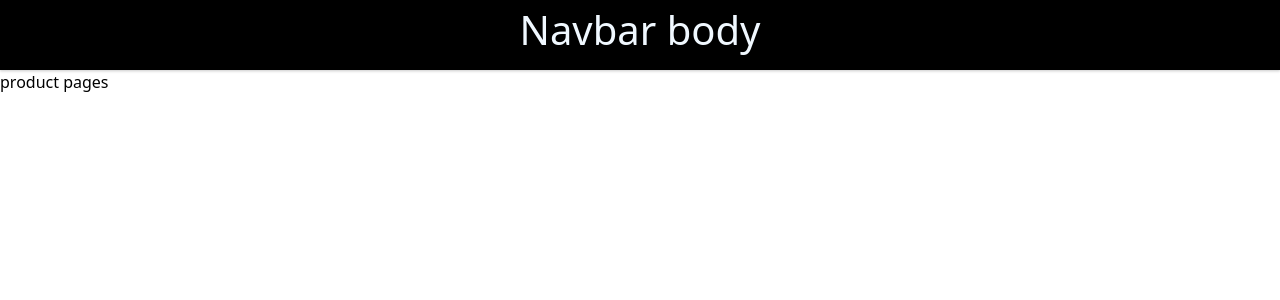
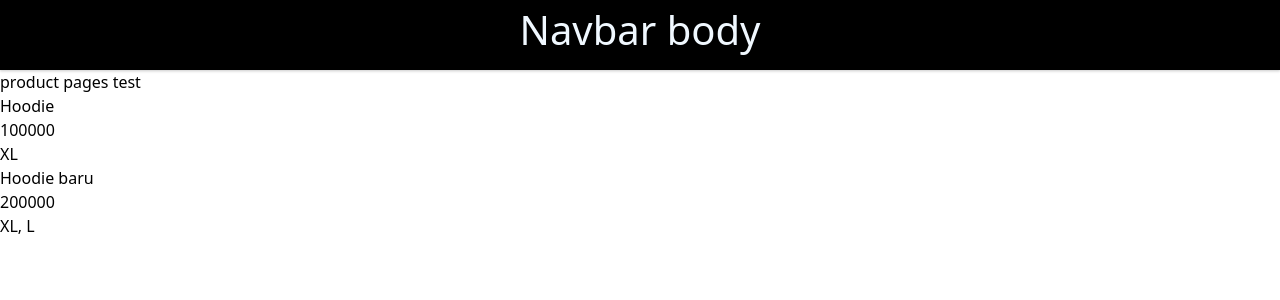
Before and after one commit to ihyaulumuddin044/bonjour_NextJS, a Next.js app: page /products in a window 1280 px wide. Before the commit this address had no page. Shown: the top 300 px of the page. Built offline with nearby package versions, Linux system fonts and the light colour scheme.

Commit message:
firebase confige

```diff
--- a/package.json
+++ b/package.json
@@ -14,6 +14,7 @@
     "@types/react-dom": "18.3.1",
     "eslint": "9.14.0",
     "eslint-config-next": "15.0.2",
+    "firebase": "^11.0.1",
     "next": "15.0.2",
     "react": "18.3.1",
     "react-dom": "18.3.1",
--- a/src/componets/layouts/AppShell/index.tsx
+++ b/src/componets/layouts/AppShell/index.tsx
@@ -4,7 +4,7 @@ import NavbarBody from "../Navbar";
 type AppShellProps = {
   children: React.ReactNode,
 }
-const navbarDesible = ['/auth/login', "/auth/register"]
+const navbarDesible = ['/auth/login', "/auth/register", "/404"]
 
 const AppShell = (props: AppShellProps) => {
   const { children } = props;
--- /dev/null
+++ b/src/pages/404.tsx
@@ -0,0 +1,10 @@
+import Error from "@/styles/error.module.scss"
+const CustomErrorPage = () => {
+    return (
+        <div>
+            <h1 className={Error.error}>404 | page tidak tersedia</h1>
+        </div>
+    )
+}
+
+export default CustomErrorPage
--- /dev/null
+++ b/src/pages/api/productApi.ts
@@ -0,0 +1,35 @@
+// Next.js API route support: https://nextjs.org/docs/api-routes/introduction
+import type { NextApiRequest, NextApiResponse } from 'next'
+
+type Data = {
+    status: boolean,
+    statusCode: number,
+    data: {
+
+        id: number,
+        name: string,
+        harga: number,
+        ukuran: string
+    }[];
+}
+
+
+export default function handler(
+  req: NextApiRequest,
+  res: NextApiResponse<Data>
+) {
+    const data =[{
+        id: 1,
+        name: "Hoodie",
+        harga: 100000,
+        ukuran: "XL",
+    },
+    {
+        id: 2,
+        name: "Hoodie baru",
+        harga: 200000,
+        ukuran: "XL, L",
+    }
+]
+  res.status(200).json({ status: true, statusCode: 200, data })
+}
--- a/src/pages/index.tsx
+++ b/src/pages/index.tsx
@@ -1,12 +1,15 @@
 // import NavbarBody from '@/componets/layouts/Navbar'
-import { Inter } from 'next/font/google'
-const inter = Inter({ subsets: ['latin'] })
-
+// import { Inter } from "next/font/google";
+// const inter = Inter({ subsets: ["latin"] });
+import Head from "next/head";
 export default function Home() {
   return (
     <div>
+        <Head>
+          <title>Home</title>
+        </Head>
       {/* <NavbarBody /> */}
-      <div className={inter.className}> bounjour Next Js</div>
+      <div> bounjour Next Js</div>
     </div>
-  )
+  );
 }
--- a/src/pages/products/index.tsx
+++ b/src/pages/products/index.tsx
@@ -1,17 +1,40 @@
 import { useRouter } from "next/router";
 import { useEffect, useState } from "react";
 
+
+type productType = {
+  id: number,
+  name: string,
+  harga: number,
+  ukuran: string
+}
 const productPage = () => {
-  const [isLogin, setIsLogin] = useState(false);
+  const [isLogin, setIsLogin] = useState(true);
+  const [products, setProducts] = useState([]);
   const { push } = useRouter();
   useEffect(() => {
     if (!isLogin) {
       push("/auth/login");
     }
   }, []);
+
+  useEffect(() => {
+    fetch("/api/productApi").then((res) => {
+      res.json().then((response) => {
+        setProducts(response.data);
+      });
+    });
+  }, []);
   return (
     <div>
-      <h1>product pages</h1>
+      <h1>product pages test</h1>
+      {products.map((product: productType) => (
+        <div key={product.id}>
+          <p>{product.name}</p>
+          <p>{product.harga}</p>
+          <p>{product.ukuran}</p>
+        </div>
+      ))}
     </div>
   );
 };
--- /dev/null
+++ b/src/styles/error.module.scss
@@ -0,0 +1,10 @@
+.error {
+    height: 100vh;
+    width: 100vw;
+    display: flex;
+    justify-content: center;
+    align-items: center;
+    font-size: 50px;
+    background-color: black;
+    color: #fff;
+}
--- a/src/views/Auth/login/index.tsx
+++ b/src/views/Auth/login/index.tsx
@@ -12,7 +12,7 @@ const LoginPagesView = () => {
   return (
     <div className={Style.login}>
       <h1>login Pages</h1>
-      <button className="text-blue-500 shadow-sm bg-cyan-500" onClick={() => hendleProduct()}>product</button>
+      <button className="text-blue-500 shadow-sm bg-slate-600 rounded-xl w-[100px]" onClick={() => hendleProduct()}>product</button>
       <p style={{color: "red", }}>
         belum punya akun? <Link href="/auth/register">register</Link>
       </p>
```
Also changed, not shown: src/lib/firebase/init.ts (added), 1 other file (tests, documents, lock files or other folders).
